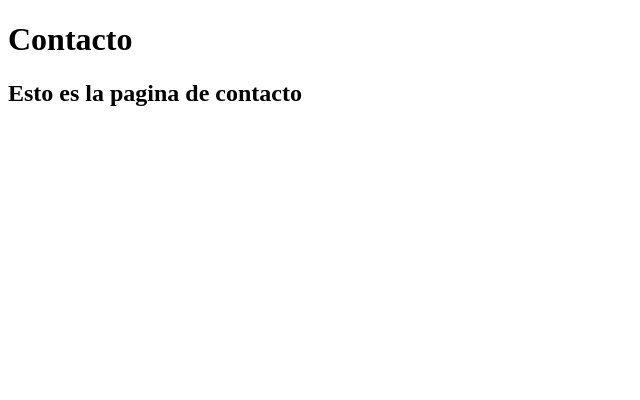
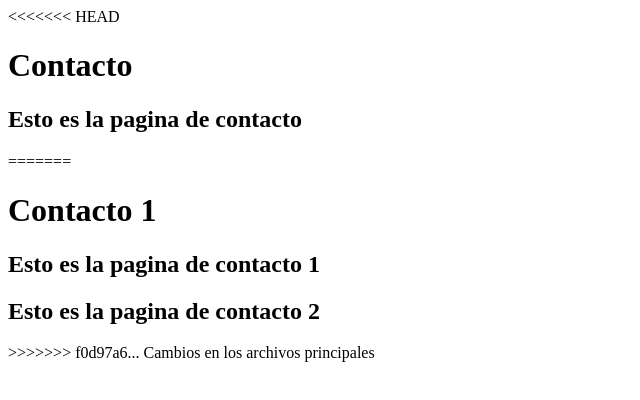
Before and after one commit to gamon22/githubTesting, a plain HTML site: page contacto.html in a window 1280 px wide. Shown: the whole page, without its empty margins (0-640 px from the left). Drawn offline with Linux system fonts and the light colour scheme.

Commit message:
commit del master original

```diff
--- a/contacto.html
+++ b/contacto.html
@@ -7,7 +7,13 @@
   <title>Contacto</title>
 </head>
 <body>
+<<<<<<< HEAD
    <h1>Contacto</h1>
    <h2>Esto es la pagina de contacto</h2>
+=======
+   <h1>Contacto  1</h1>
+   <h2>Esto es la pagina de contacto 1</h2>
+   <h2>Esto es la pagina de contacto 2</h2>
+>>>>>>> f0d97a6... Cambios en los archivos principales
 </body>
 </html>
```
Also changed, not shown: index.html (+0 -1 lines), probandoPagina2.html (+1 -1 lines).
